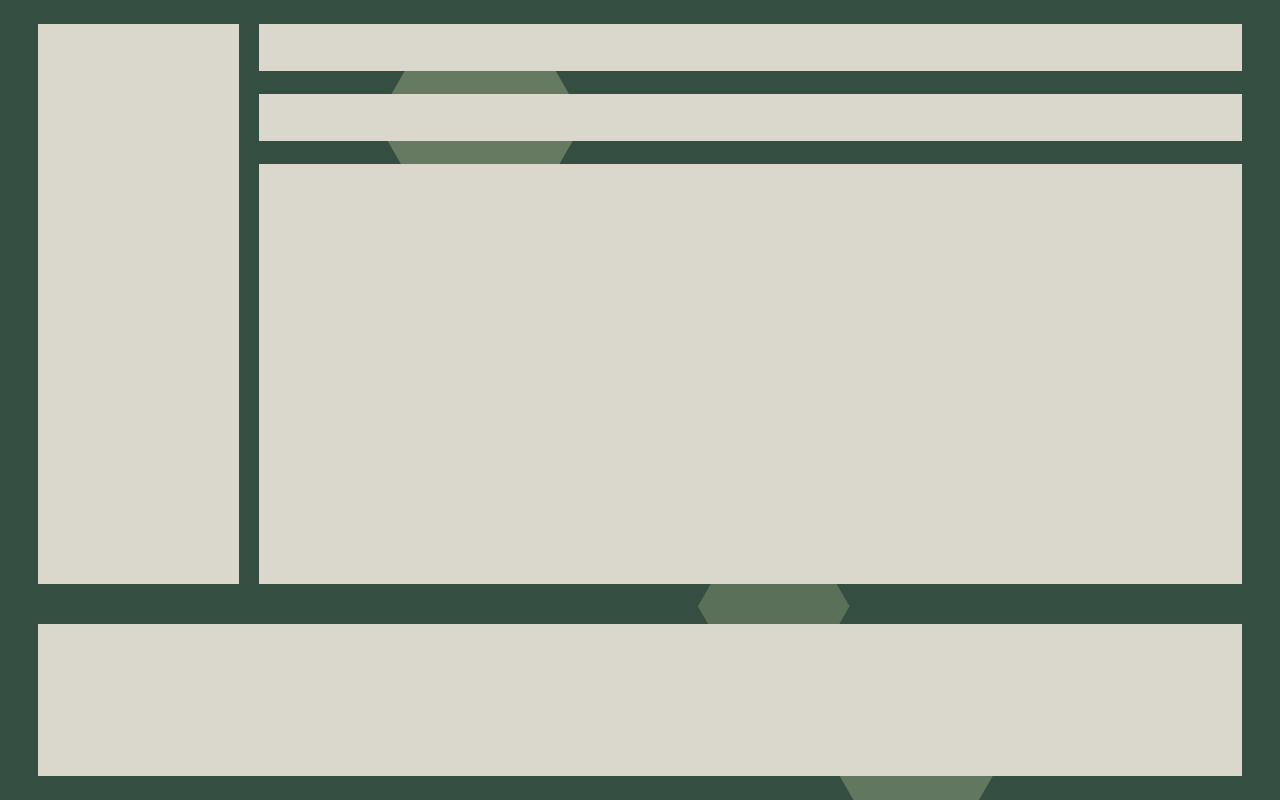
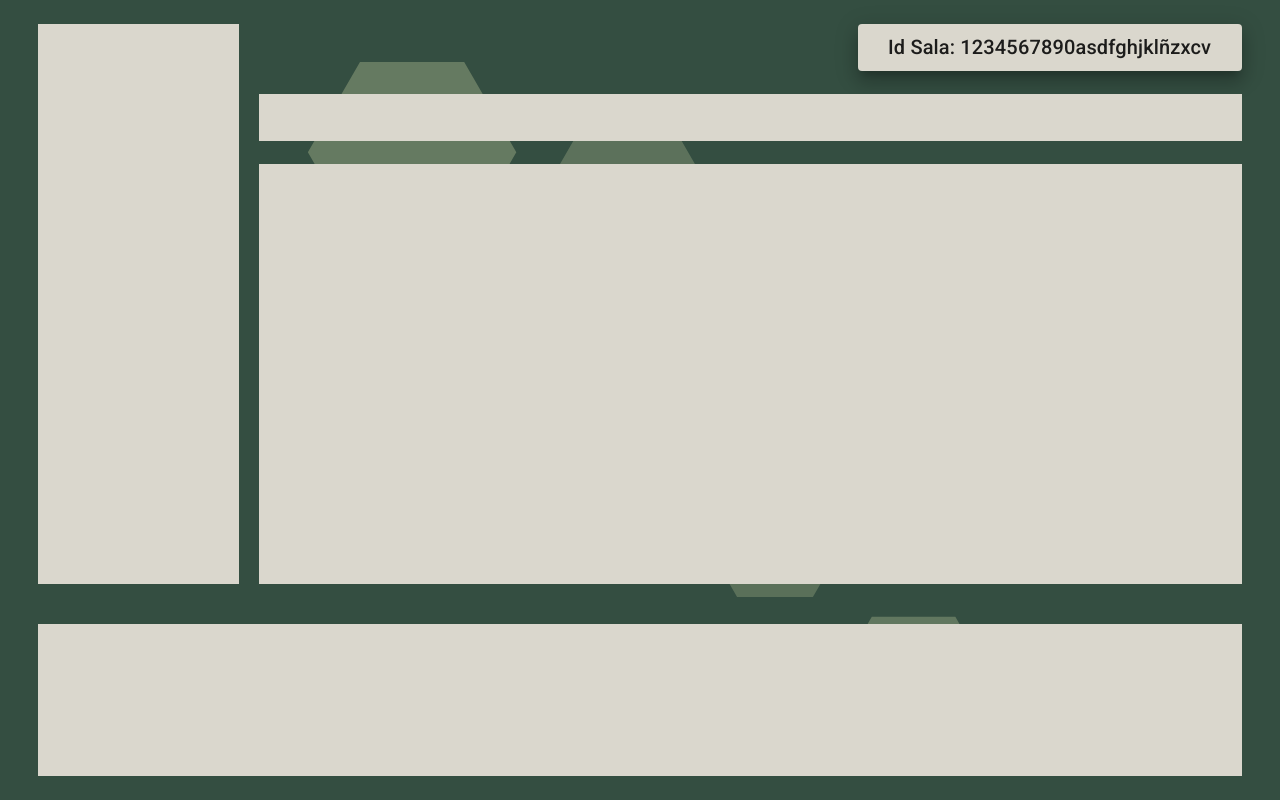
Before and after one commit to borjalan/trivial, a React (Create React App) app: page /game/1 in a window 1280 px wide. Built offline with nearby package versions, Linux system fonts and the light colour scheme.

Commit message:
feat(RoomDisplay): Initial Version

```diff
--- a/src/components/RoomDisplay/RoomDisplay.component.tsx
+++ b/src/components/RoomDisplay/RoomDisplay.component.tsx
@@ -1,9 +1,26 @@
 import React from 'react';
+import { useSelector } from 'react-redux';
+
+// Components
+import { Paper, Stack, Typography } from '@mui/material';
+
+// Selectors & Actions
+import { selectIdSala } from 'redux-reducers/sala.redux';
 
 
 const RoomDisplay: React.FC = () => {
+    const idSala = useSelector(selectIdSala);
+
     return (
-        <div id="room-display" style={{ backgroundColor: "#DAD7CD", height: "100%", width: "100%" }}></div>
+        <div id="room-display" style={{ height: "100%", width: "100%" }}>
+            <Stack direction="row" justifyContent="flex-end" alignItems="center" style={{ height: "100%", width: "100%" }}>
+                <Paper elevation={12} style={{ backgroundColor: "#dad7cd", width: '30vw', height: "100%" }}>
+                    <Stack direction="row" justifyContent="center" alignItems="center" style={{ height: "100%", width: "100%" }}>
+                        <Typography variant='h6' children={'Id Sala: ' + idSala} />
+                    </Stack>
+                </Paper>
+            </Stack>
+        </div>
     );
 };
 
```
